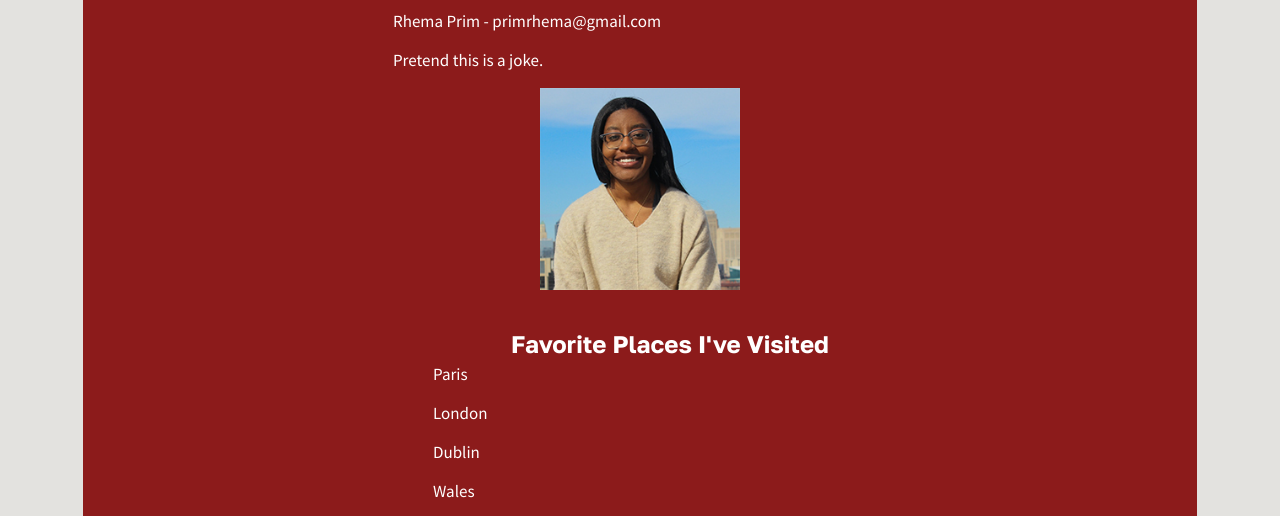
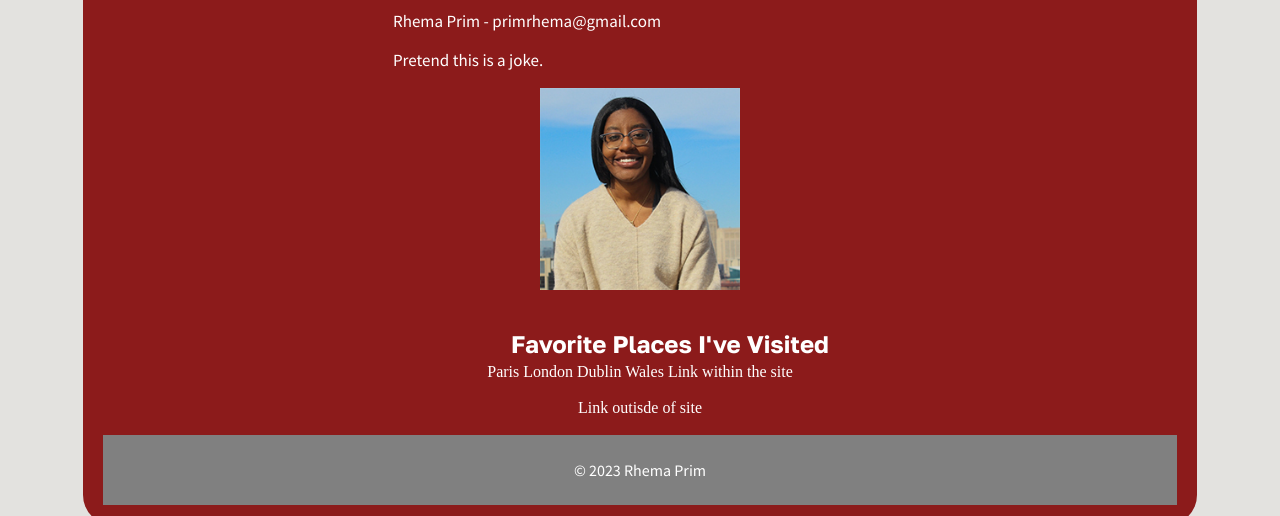
Before and after one commit to 4502-SPR2023/RhemaPWebsite, a plain HTML site: page index.html in a window 1280 px wide. Shown: the part 280-796 px from the top of the page. Drawn offline with Linux system fonts and the light colour scheme.

Commit message:
Update index.html

```diff
--- a/index.html
+++ b/index.html
@@ -43,12 +43,11 @@
 
     <h2> Favorite Places I've Visited</h2>
 
-    <ol>
-        <p><a href="https://en.wikipedia.org/wiki/Paris" target="_blank">Paris</a></p>
-        <p><a href="https://en.wikipedia.org/wiki/London" target="_blank">London</a></p>
-        <p><a href="https://en.wikipedia.org/wiki/Dublin" target="_blank">Dublin</a></p>
-        <p><a href="https://en.wikipedia.org/wiki/Wales" target="_blank">Wales</a></p>
-    </ol>
+<a href="https://en.wikipedia.org/wiki/Paris" target="_blank">Paris</a>
+<a href="https://en.wikipedia.org/wiki/London" target="_blank">London</a>
+<a href="https://en.wikipedia.org/wiki/Dublin" target="_blank">Dublin</a>
+<a href="https://en.wikipedia.org/wiki/Wales" target="_blank">Wales</a>
+
 
 <a href="index-old-color-pg2.html">Link within the site </a>
 
```
